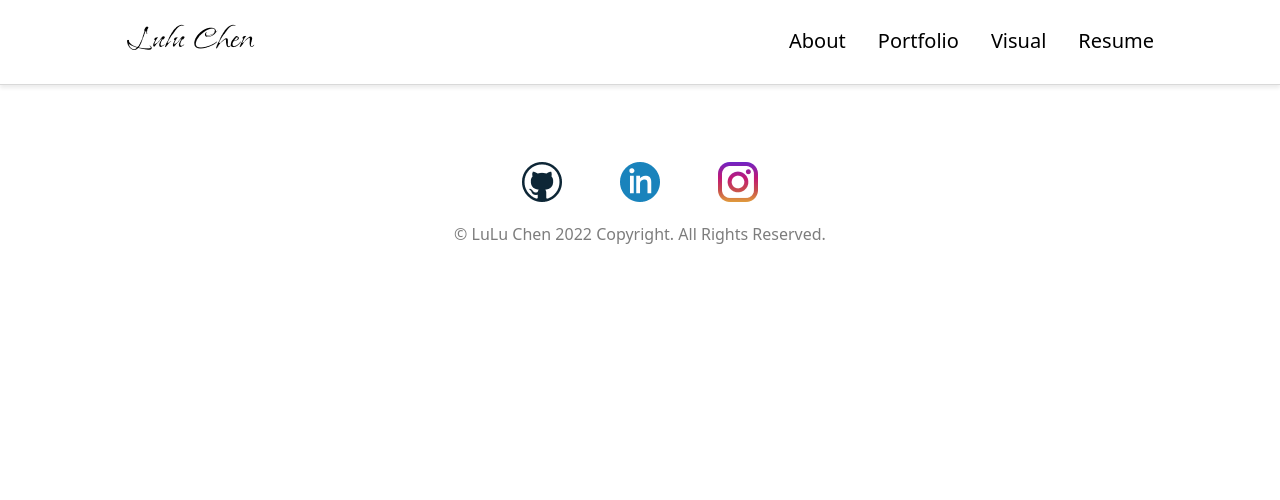
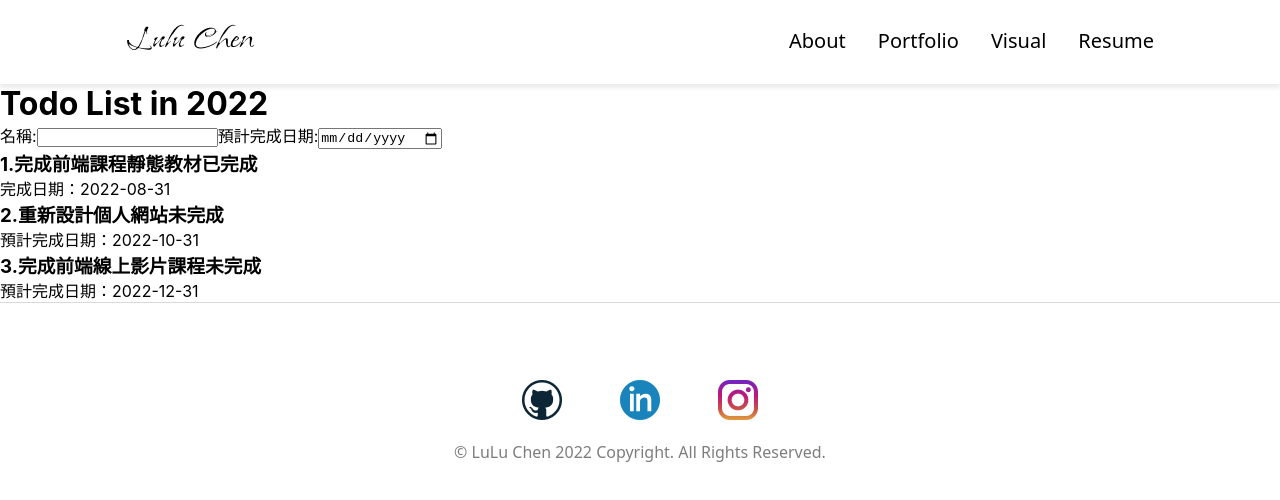
Before and after one commit to lala6527/luluchen, a React (Create React App) app: page /todo in a window 1280 px wide. Shown: the top 500 px of the page. Built offline with nearby package versions, Linux system fonts and the light colour scheme.

Commit message:
feat:chart

```diff
--- a/src/App.js
+++ b/src/App.js
@@ -2,6 +2,9 @@ import { BrowserRouter, Route, Routes } from "react-router-dom";
 import { Header, Footer } from "./components";
 import { Home, Portfolio,About,Visual } from "./pages";
 import { VisualDetail } from "./components/Content/VisualDetail";
+import { Charts } from "./components/charts";
+import { Todo } from "./components/ToDo";
+
 import './App.scss';
 
 const App = () => {
@@ -10,11 +13,13 @@ const App = () => {
       <Header />
       <Routes>
         <Route path="/" element={<Home />} />
-        <Route path="/home" element={<Home />} />
         <Route path="/portfolio" element={<Portfolio />} />
         <Route path="/about" element={<About />} />
         <Route path="/visual" element={<Visual />} />
-        {/* <Route path="/VisualDatail" element={<VisualDetail />} /> */}
+        <Route path="/visualDetail" element={<VisualDetail />} />
+        <Route path="/charts" element={<Charts />} />
+        <Route path="/todo" element={<Todo />} />
+
       </Routes>
       <Footer />
     </BrowserRouter>
--- a/src/components/PortfolioItem/index.js
+++ b/src/components/PortfolioItem/index.js
@@ -8,10 +8,10 @@ return(
       <p>{props.summary}</p>
       <div className={styles.tag}> <span>JavaScript</span><span>HTML</span><span>CSS/SASS</span><span>React</span></div>
       <div className={styles.a}>
-      <a href="#">View detail</a>
+      <a href="ToDo">View detail</a>
       </div>
      </div>
-      <a href="#" className={styles.img}>
+      <a href="ToDo" className={styles.img}>
      <img src={props.img} alt={props.title} />
      </a>
 
--- /dev/null
+++ b/src/components/ToDo/index.js
@@ -0,0 +1,110 @@
+import { useState, useRef, useEffect } from "react";
+import styles from "./todo.module.scss";
+
+const data = [
+  {
+    id: 1,
+    name: "完成前端課程靜態教材",
+    state: true,
+    dueDate: "2022-08-31",
+  },
+  {
+    id: 2,
+    name: "重新設計個人網站",
+    state: false,
+    dueDate: "2022-10-31",
+  },
+  {
+    id: 3,
+    name: "完成前端線上影片課程",
+    state: false,
+    dueDate: "2022-12-31",
+  },
+];
+
+export const Todo = () => {
+  const [todos, setTodos] = useState(data);
+  const [errorName, setErrorName] = useState(null);
+  const [errorDate, setErrorDate] = useState(null);
+  const inputNameRef = useRef();
+  const inputDateRef = useRef();
+
+  const handleFinish = (id) => {
+    setTodos(todos.map(todo => {
+      if (todo.id !== id) return todo;
+      return {
+        ...todo,
+        state: !todo.state
+      }
+    }))
+  }
+
+  const handleAdd = () => {
+    if (!inputNameRef.current.value) {
+      setErrorName("請輸入名稱");
+    } else {
+      setErrorName(null);
+    }
+    if (!inputDateRef.current.value) {
+      setErrorDate("請選擇日期");
+    } else {
+      setErrorDate(null);
+    }
+
+    if (!inputDateRef.current.value || !inputNameRef.current.value) {
+      return;
+    }
+
+    setTodos([...todos,
+    {
+      id: todos.length + 1,
+      name: inputNameRef.current.value,
+      state: false,
+      dueDate: inputDateRef.current.value,
+    }])
+    inputNameRef.current.value = "";
+    inputDateRef.current.value = "";
+  }
+
+  useEffect(() => {
+    document.title = "c_14 Todo list";
+  }, [])
+
+  return (
+<div>
+      <h1 className={styles.h1}>Todo List in 2022</h1>
+      <div className={styles.grid}>
+        <div className={styles.actions}>
+          <label htmlFor="name">
+            <span>名稱:</span>
+            <input type="text" id="name" ref={inputNameRef} />
+            {errorName && (<span className={styles.error}>{errorName}</span>)}
+          </label>
+
+          <label htmlFor="name">
+            <span>預計完成日期:</span>
+            <input type="date" id="date" ref={inputDateRef} />
+            {errorDate && (<span className={styles.error}>{errorDate}</span>)}
+          </label>
+
+          {/* <Button onClick={handleAdd}>新增</Button> */}
+        </div>
+        <div className={styles.todos}>
+          {todos.map((item, index) => {
+            let tag = item.state ? "已完成" : "未完成";
+            return (
+              <div className={styles.todo} key={`todo-${index}`}>
+                <h3>
+                  <span>{item.id}.{item.name}</span>
+                  <span className={item.state ? styles.finish : styles.tag}>{tag}</span>
+                </h3>
+                <p>{item.state ? "完成日期：" : "預計完成日期："}{item.dueDate}</p>
+                {/* {!item.state && (<Button onClick={() => handleFinish(item.id)}>完成</Button>)} */}
+              </div>
+            )
+          })}
+        </div>
+      </div>
+      </div>
+  )
+}
--- /dev/null
+++ b/src/components/charts/index.js
@@ -0,0 +1,189 @@
+// import { AppBar, Button, Card, CardContent, CardActions, Container, Toolbar, Typography, Grid } from '@mui/material';
+// import { Chart as ChartJS, BarElement, CategoryScale, LinearScale, PointElement, LineElement, ArcElement, Title, Tooltip, Legend, RadialLinearScale, Filler } from 'chart.js';
+// import { Doughnut, Line, Bar, Radar } from 'react-chartjs-2';
+
+// function Charts () {
+//   ChartJS.register(
+//     ArcElement,
+//     BarElement,
+//     CategoryScale,
+//     LinearScale,
+//     PointElement,
+//     LineElement,
+//     RadialLinearScale,
+//     Title,
+//     Filler,
+//     Tooltip,
+//     Legend
+//   );
+
+//   // Radar Chart
+//   const dataRadar = {
+//     labels: ['五顆星', '四顆星', '三顆星', '二顆星', '一顆星', '尚未評論'],
+//     datasets: [
+//       {
+//         label: '數量',
+//         data: [20, 18, 16, 0, 2, 10],
+//         backgroundColor: 'rgba(255, 99, 132, 0.2)',
+//         borderColor: 'rgba(255, 99, 132, 1)',
+//         borderWidth: 1,
+//       },
+//     ],
+//   };
+//   const optionsRadar = {
+//     responsive: true,
+//     plugins: {
+//       title: {
+//         display: true,
+//         text: '評價',
+//       },
+//     },
+//   };
+
+//   // Doughnut Chart
+//   const dataDoughnut = {
+//     labels: ['女生衣著', '男生衣著', '運動健身', '男女鞋', '居家生活', '美食、伴手禮'],
+//     datasets: [
+//       {
+//         data: [12, 19, 3, 5, 2, 3],
+//         backgroundColor: [
+//           'rgba(255, 99, 132, 0.2)',
+//           'rgba(54, 162, 235, 0.2)',
+//           'rgba(255, 206, 86, 0.2)',
+//           'rgba(75, 192, 192, 0.2)',
+//           'rgba(153, 102, 255, 0.2)',
+//           'rgba(255, 159, 64, 0.2)',
+//         ],
+//         borderColor: [
+//           'rgba(255, 99, 132, 1)',
+//           'rgba(54, 162, 235, 1)',
+//           'rgba(255, 206, 86, 1)',
+//           'rgba(75, 192, 192, 1)',
+//           'rgba(153, 102, 255, 1)',
+//           'rgba(255, 159, 64, 1)',
+//         ],
+//         borderWidth: 1,
+//       },
+//     ],
+//   };
+//   const optionsDoughnut = {
+//     responsive: true,
+//     plugins: {
+//       title: {
+//         display: true,
+//         text: '商品分類',
+//       },
+//     },
+//   };
+//   const dataLine = {
+//     labels: ["三月", "四月", "五月", "六月", "七月", "八月", "九月"],
+//     datasets: [
+//       {
+//         label: "蝦皮",
+//         data: [1068, 1037, 992, 813, 1043, 1848, 1310],
+//         borderColor: 'blue',
+//         tension: 0,
+//         pointStyle: 'rect',
+//         pointBorderColor: 'blue',
+//         pointBackgroundColor: '#fff',
+//         showLine: true,
+//       },
+//       {
+//         label: "PCHome",
+//         data: [716, 976, 918, 793, 964, 1033, 953],
+//         borderColor: 'black',
+//         tension: 0,
+//         pointStyle: 'rect',
+//         pointBorderColor: 'black',
+//         pointBackgroundColor: '#fff',
+//         showLine: true
+//       }
+//     ]
+//   }
+//   const optionsLine = {
+//     responsive: true,
+//     plugins: {
+//       title: {
+//         display: true,
+//         text: '流量',
+//       },
+//     },
+//   };
+//   const dataBar = {
+//     labels: ["四月", "五月", "六月", "七月", "八月", "九月"],
+//     datasets: [
+//       {
+//         label: "蝦皮",
+//         data: [300, 400, 500, 600, 700, 800],
+//         backgroundColor: 'rgba(255, 99, 132, 0.5)',
+//       },
+//       {
+//         label: "PCHome",
+//         data: [250, 300, 350, 400, 450, 500],
+//         backgroundColor: 'rgba(53, 162, 235, 0.5)',
+//       }
+//     ],
+//   };
+
+
+
+//   const optionsBar = {
+//     responsive: true,
+//     plugins: {
+//       title: {
+//         display: true,
+//         text: '訂單量',
+//       },
+//     },
+//   };
+//   return (
+//     <div>
+//       <Container>
+//         <Grid container spacing={4}>
+//           <Grid item xs={12} sm={6} md={6}>
+//             <Card sx={{ height: '100%', display: 'flex', flexDirection: 'column' }}>
+//               <CardContent>
+//                 <Radar options={optionsRadar} data={dataRadar} />
+//               </CardContent>
+//               <CardActions>
+//                 <Button size="small">View</Button>
+//               </CardActions>
+//             </Card>
+//           </Grid>
+//           <Grid item xs={12} sm={6} md={6}>
+//             <Card sx={{ height: '100%', display: 'flex', flexDirection: 'column' }}>
+//               <CardContent>
+//                 <Doughnut options={optionsDoughnut} data={dataDoughnut} />
+//               </CardContent>
+//               <CardActions>
+//                 <Button size="small">View</Button>
+//               </CardActions>
+//             </Card>
+//           </Grid>
+//           <Grid item xs={12} sm={6} md={6}>
+//             <Card sx={{ height: '100%', display: 'flex', flexDirection: 'column' }}>
+//               <CardContent>
+//                 <Line options={optionsLine} data={dataLine} />
+//               </CardContent>
+//               <CardActions>
+//                 <Button size="small">View</Button>
+//               </CardActions>
+//             </Card>
+//           </Grid>
+//           <Grid item xs={12} sm={6} md={6}>
+//             <Card sx={{ height: '100%', display: 'flex', flexDirection: 'column' }}>
+//               <CardContent>
+//                 <Bar options={optionsBar} data={dataBar} />
+//               </CardContent>
+//               <CardActions>
+//                 <Button size="small">View</Button>
+//               </CardActions>
+//             </Card>
+//           </Grid>
+//         </Grid>
+//       </Container>
+//     </div>
+//   );
+// }
+
+// export {Charts};
--- a/src/components/index.js
+++ b/src/components/index.js
@@ -1,3 +1,4 @@
 import { Header } from "./Header";
 import { Footer } from "./Footer";
-export { Header, Footer};
+import { Charts} from "./charts";
+export { Header, Footer , Charts};
--- a/src/pages/chart/index.js
+++ /dev/null
@@ -1,6 +0,0 @@
-export const Chart = () =>{
-    return(
-        <div></div>
-
-    )
-}
```
Also changed, not shown: package.json (+7 -2 lines), src/components/Content/VisualDetail.js (+19 -19 lines), src/components/Content/visualDetailItem.js (+17 -17 lines), src/pages/visual/index.js (+6 -6 lines), src/components/ToDo/todo.module.scss (added), src/components/charts/charts.module.scss (added), 2 other files (tests, documents, lock files or other folders).
